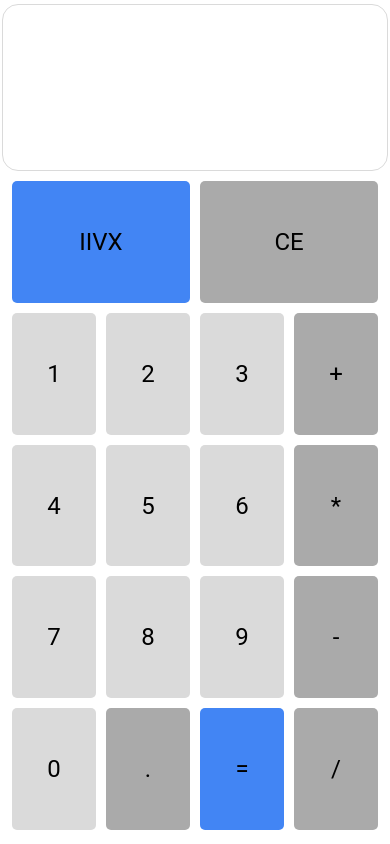
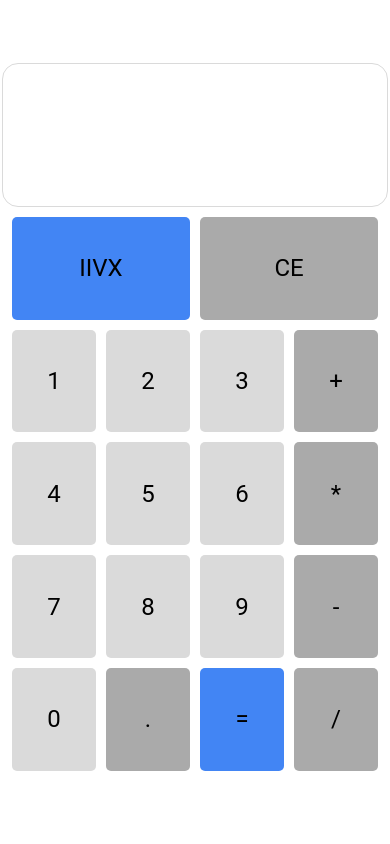
Before and after one commit to will-short/Calculator-TakeHome, a React (Create React App) app: page / in a window 390 px wide. Built offline with nearby package versions, Linux system fonts and the light colour scheme.

Commit message:
fixed mobile

```diff
--- a/src/index.css
+++ b/src/index.css
@@ -142,6 +142,6 @@ button:nth-child(2) {
 @media only screen and (max-width: 1100px) {
   main {
     width: 99vw;
-    height: 99vh;
+    height: 85vh;
   }
 }
```
